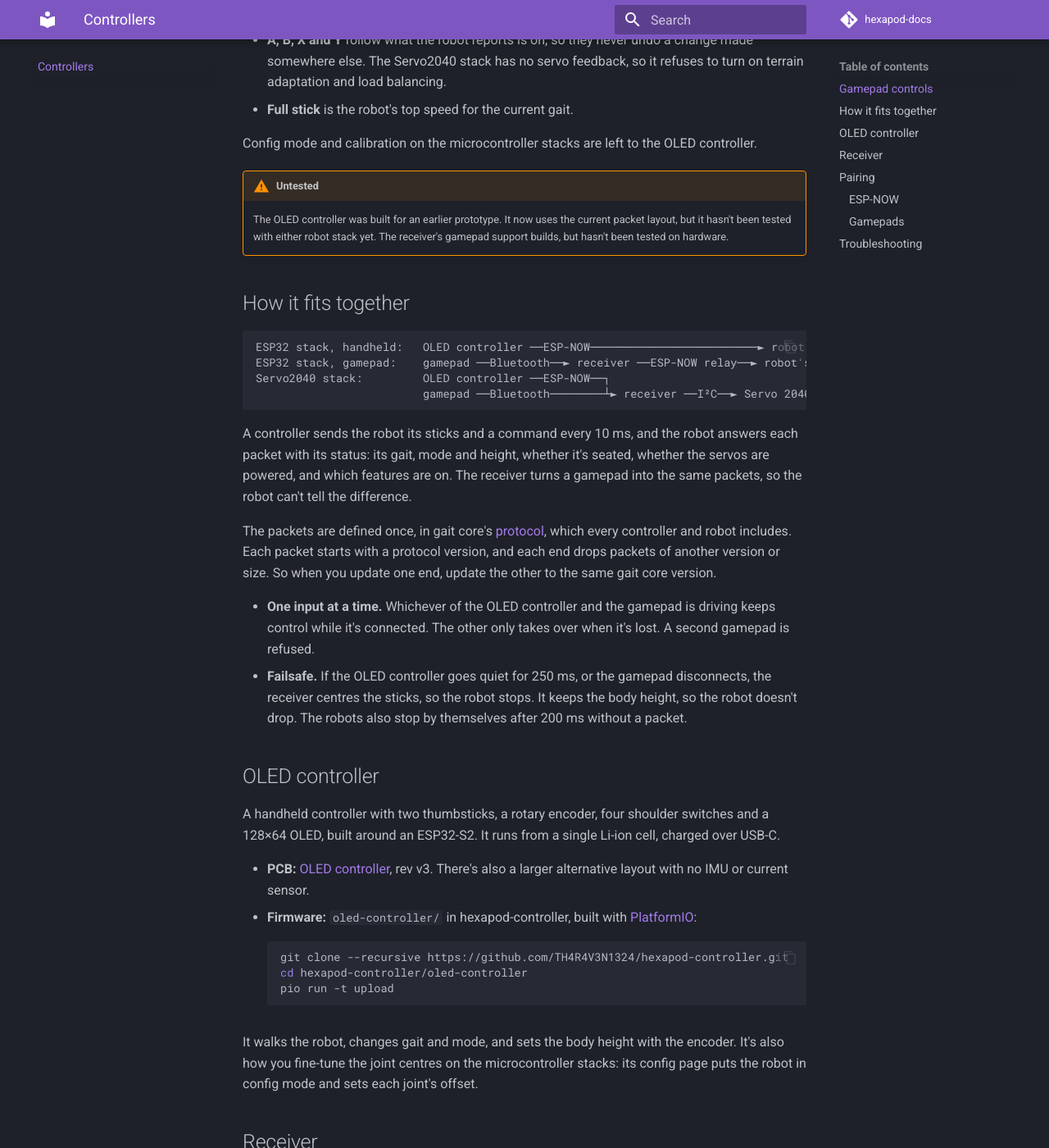
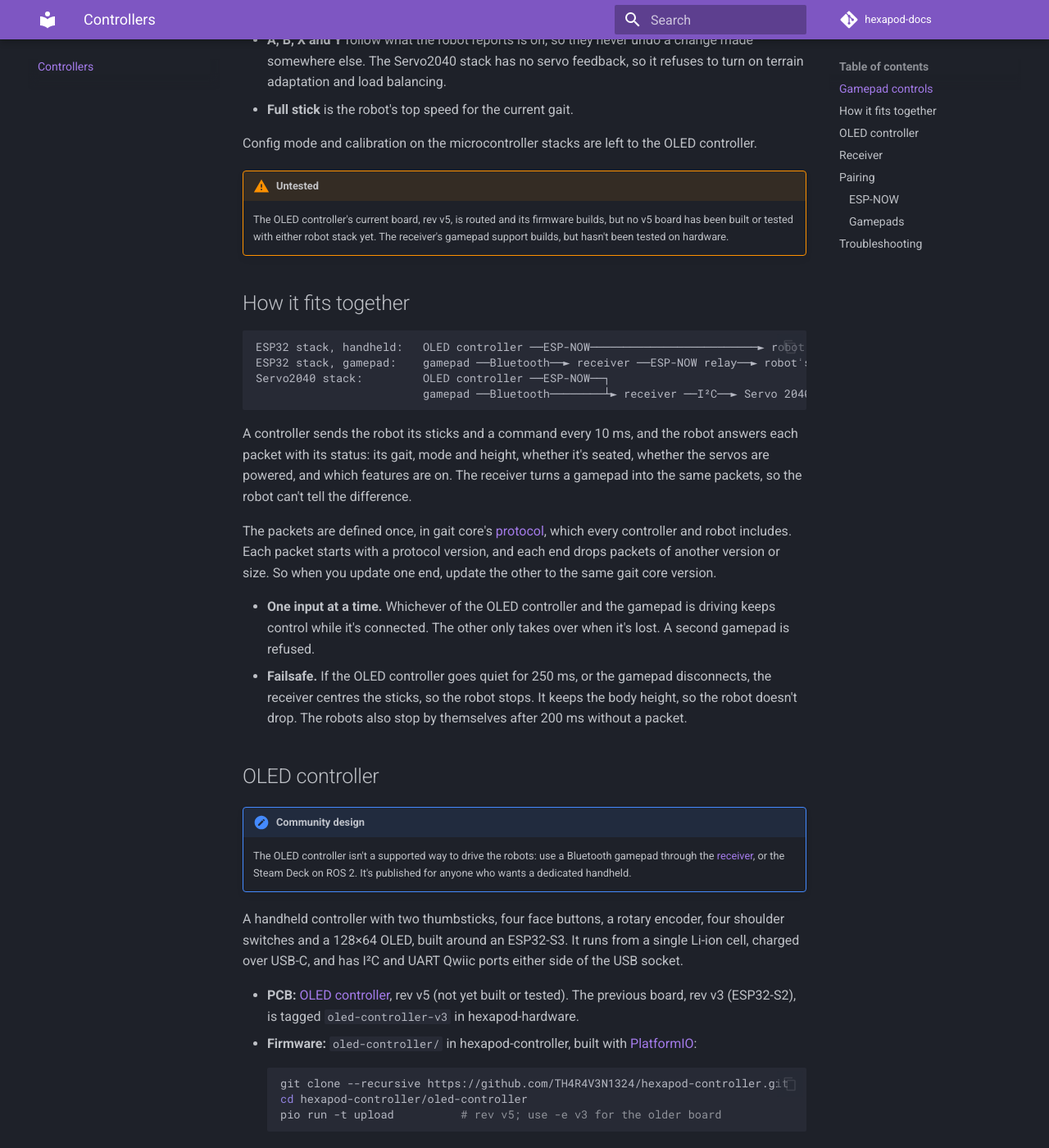
Before and after one commit to TH4R4V3N1324/hexapod-docs, an MkDocs documentation site: the page built from docs/controllers.md, in a window 1280 px wide and 1400 px high, scrolled down 1522 px. Shown: the whole window at 82% size. Built offline with MkDocs 1.6.1 and Material for MkDocs 9.7.7, drawn with Linux system fonts in a browser that asks for light colours; comment, search, counter and statistics services are not loaded.

Commit message:
Controllers: OLED controller rev v5 (ESP32-S3), marked as an unsupported community design

````diff
--- a/docs/controllers.md
+++ b/docs/controllers.md
@@ -51,8 +51,8 @@ Config mode and calibration on the microcontroller stacks are left to the
 OLED controller.
 
 !!! warning "Untested"
-    The OLED controller was built for an earlier prototype. It now uses the
-    current packet layout, but it hasn't been tested with either robot stack
+    The OLED controller's current board, rev v5, is routed and its firmware
+    builds, but no v5 board has been built or tested with either robot stack
     yet. The receiver's gamepad support builds, but hasn't been tested on
     hardware.
 
@@ -87,20 +87,26 @@ other to the same gait core version.
 
 ## OLED controller
 
-A handheld controller with two thumbsticks, a rotary encoder, four shoulder
-switches and a 128×64 OLED, built around an ESP32-S2. It runs from a single
-Li-ion cell, charged over USB-C.
+!!! note "Community design"
+    The OLED controller isn't a supported way to drive the robots: use a
+    Bluetooth gamepad through the [receiver](#receiver), or the Steam Deck on
+    ROS 2. It's published for anyone who wants a dedicated handheld.
+
+A handheld controller with two thumbsticks, four face buttons, a rotary
+encoder, four shoulder switches and a 128×64 OLED, built around an ESP32-S3.
+It runs from a single Li-ion cell, charged over USB-C, and has I²C and UART
+Qwiic ports either side of the USB socket.
 
 - **PCB:** [OLED controller](https://github.com/TH4R4V3N1324/hexapod-hardware/tree/main/controllers/oled-controller),
-  rev v3. There's also a larger alternative layout with no IMU or current
-  sensor.
+  rev v5 (not yet built or tested). The previous board, rev v3 (ESP32-S2),
+  is tagged `oled-controller-v3` in hexapod-hardware.
 - **Firmware:** `oled-controller/` in hexapod-controller, built with
   [PlatformIO](https://platformio.org/):
 
     ```bash
     git clone --recursive https://github.com/TH4R4V3N1324/hexapod-controller.git
     cd hexapod-controller/oled-controller
-    pio run -t upload
+    pio run -t upload          # rev v5; use -e v3 for the older board
     ```
 
 It walks the robot, changes gait and mode, and sets the body height with the
````
